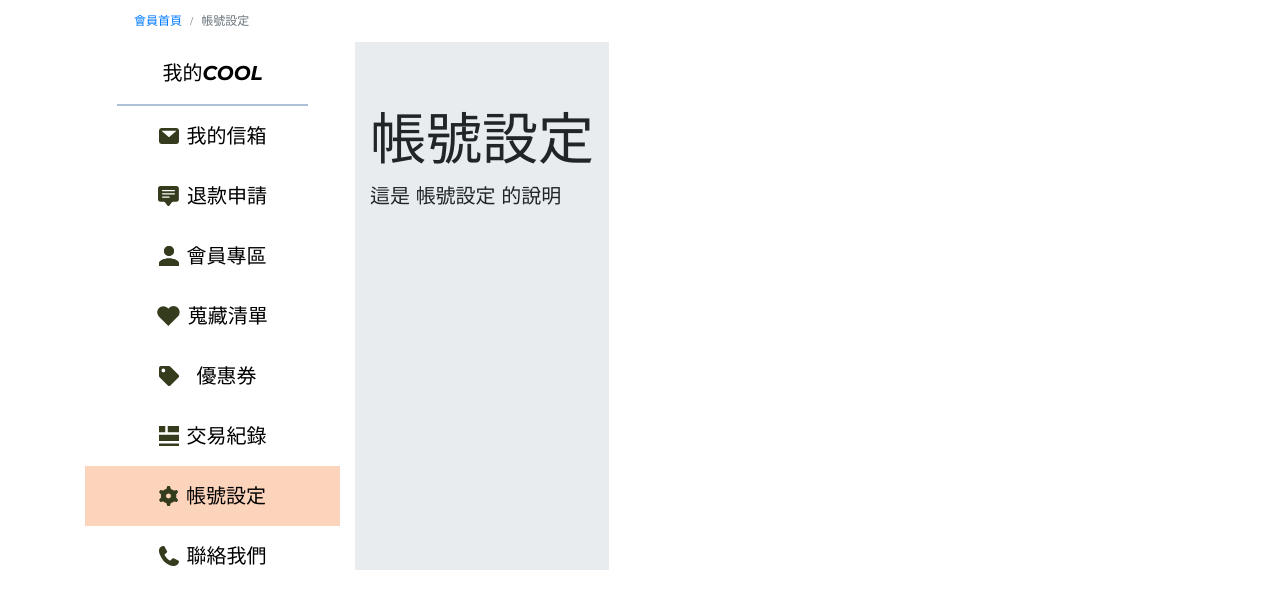
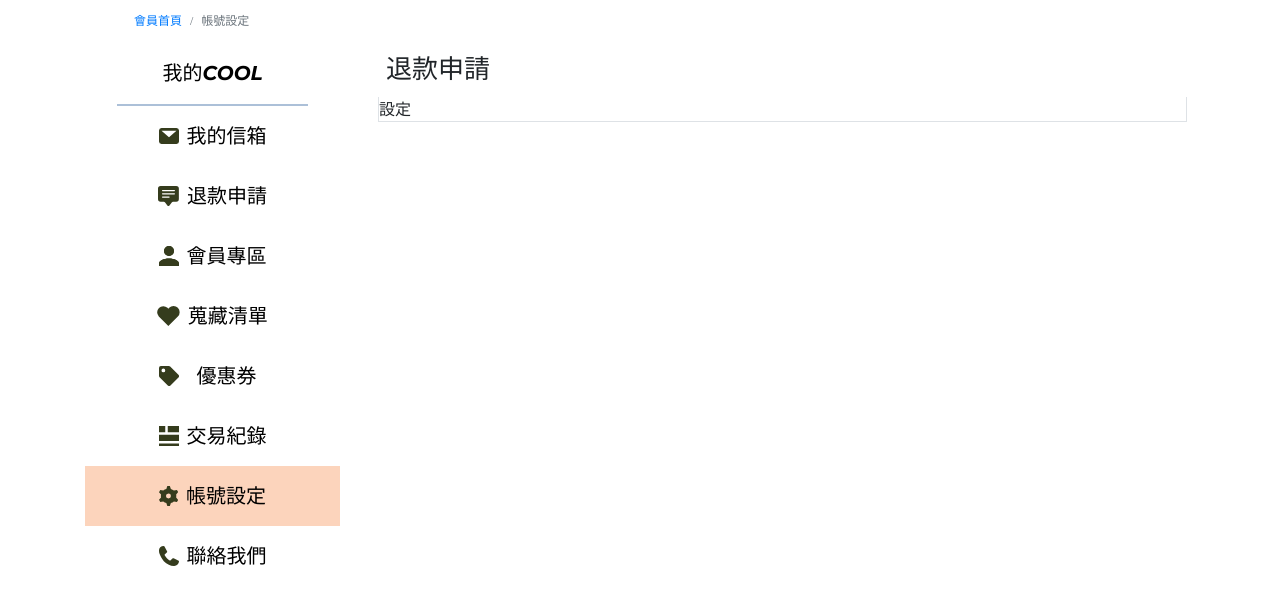
Before and after one commit to X13QQ/COOL, a React (Create React App) app in the folder client/: page /setting in a window 1280 px wide. Shown: the top 608 px of the page. Built offline with nearby package versions, Linux system fonts and the light colour scheme; the HTML template or start-up script is replaced by a standard one; a web font is replaced by a local one.

Commit message:
0111 add

```diff
--- /dev/null
+++ b/client/src/components/Setting.js
@@ -0,0 +1,11 @@
+import React, { useState } from 'react'
+
+const Setting = (props) => {
+  return (
+    <>
+      <div>設定</div>
+    </>
+  )
+}
+
+export default Setting
--- a/client/src/pages/MainFavorites.js
+++ b/client/src/pages/MainFavorites.js
@@ -1,7 +1,7 @@
 import React from 'react'
-import { InputGroup, FormControl, Button, Form, Row } from 'react-bootstrap'
+import { InputGroup, FormControl, Form, Row } from 'react-bootstrap'
 import Favorites from '../components/Favorites'
-import { Search, Heart } from '../components/icons'
+import { Search } from '../components/icons'
 
 function MainFavorites(props) {
   return (
--- /dev/null
+++ b/client/src/pages/MainSetting.js
@@ -0,0 +1,17 @@
+import React from 'react'
+import Setting from '../components/Setting'
+
+function MainRefund(props) {
+  return (
+    <>
+      <div className="main col-9">
+        <div className="title ml-3 my-2">退款申請</div>
+        <div className="mx-2 border border-top-0">
+          <Setting />
+        </div>
+      </div>
+    </>
+  )
+}
+
+export default MainRefund
--- a/client/src/pages/Member.js
+++ b/client/src/pages/Member.js
@@ -7,6 +7,7 @@ import MainMail from './MainMail'
 import MainRefund from './MainRefund'
 import MainMember from './MainMember'
 import MainFavorites from './MainFavorites'
+import MainSetting from './MainSetting'
 
 const onMatchedRoutes = (matchedRoutes) => {
   console.log(matchedRoutes)
@@ -121,7 +122,7 @@ const Setting = ({ route, location }) => {
         onMatchedRoutes={onMatchedRoutes}
       />
       <MemberSidebar />
-      <Banner pagename="帳號設定" />
+      <MainSetting />
     </>
   )
 }
```
Also changed, not shown: 1 other file (tests, documents, lock files or other folders).
